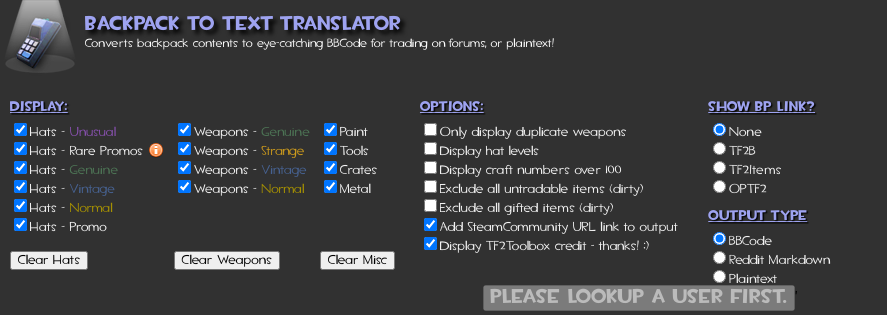
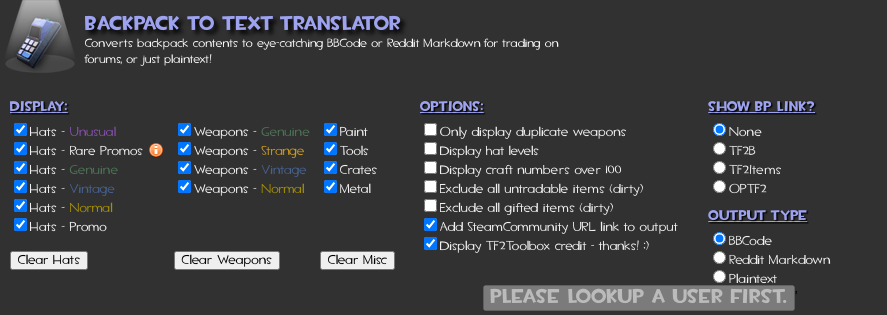
Before and after one commit to vmdx/tf2toolbox, a Flask app: page /bptext in a window 1280 px wide. Shown: the part 101-416 px from the top of the page, without its empty margins (0-887 px from the left). Run offline with Flask 2, Linux system fonts and the light colour scheme; parts of the project's set-up code (start-up, migrations or seed data) failed here and were passed over.

Commit message:
updated bptext descriptions

```diff
--- a/templates/bptext_form.html
+++ b/templates/bptext_form.html
@@ -8,7 +8,7 @@
         <img id="tool_img" src="static/media/bbcode_tool_80.png" alt="bbcode_tool">
         <div id="tool_text">
           <span id="tool_name">Backpack to Text Translator</span><br/>
-          <span id="tool_desc">Converts backpack contents to eye-catching BBCode for trading on forums, or plaintext!</span>
+          <span id="tool_desc">Converts backpack contents to eye-catching BBCode or Reddit Markdown for trading on forums, or just plaintext!</span>
         </div>
 
       </div>
--- a/templates/index.html
+++ b/templates/index.html
@@ -6,7 +6,7 @@
       <div class="tool">
         <a href="bptext"><img class="tool_img" src="static/media/bbcode_tool_spotlight.png" alt="bbcode_spotlight"></a>
         <a href="bptext"><span class="tool_title" id="bbcode_tool">Backpack to Text Translator</span></a>
-        <span class="tool_desc">Converts backpack contents to eye-catching BBCode for trading on forums, or plaintext!</span>
+        <span class="tool_desc">Converts backpack contents to eye-catching BBCode or Reddit Markdown for trading on forums, or just plaintext!</span>
         <!-- <span class="tool_news">updated 3.9.2011</span> -->
       </div>
       <div class="tool">
```
